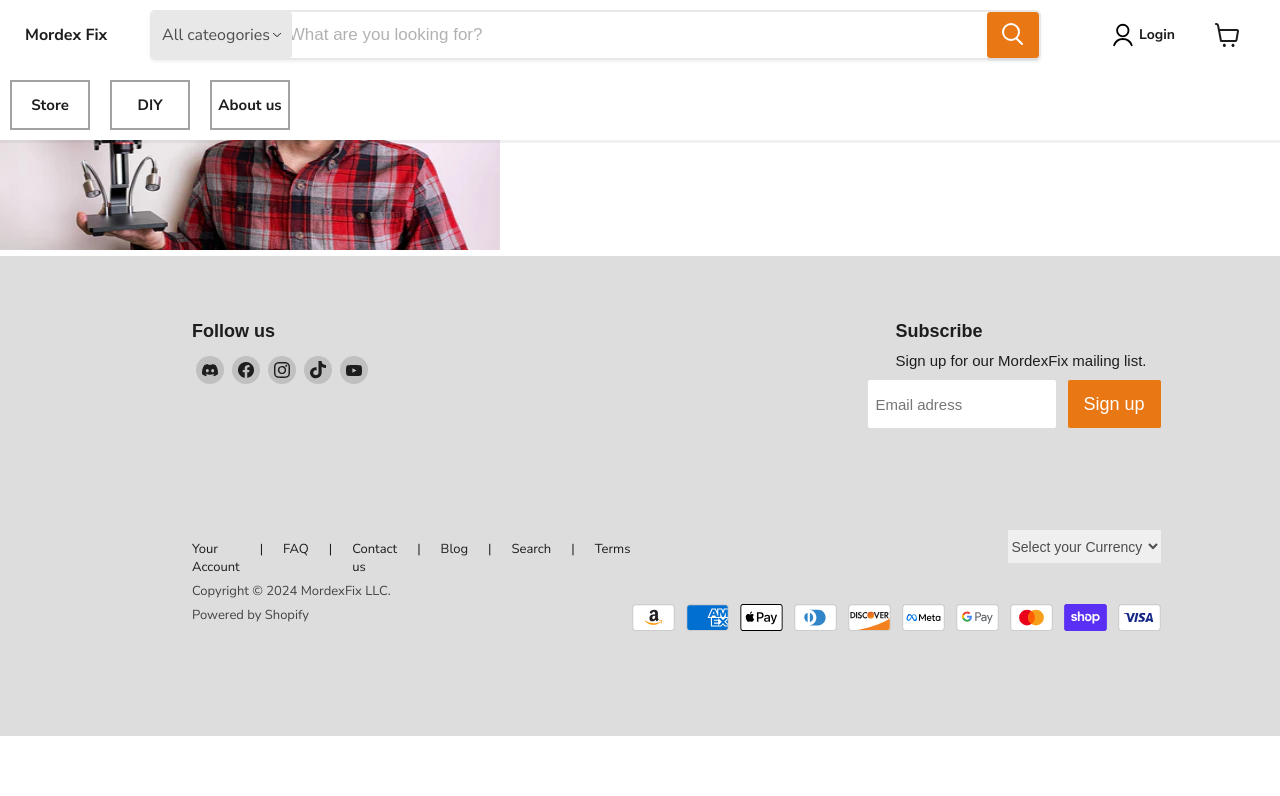
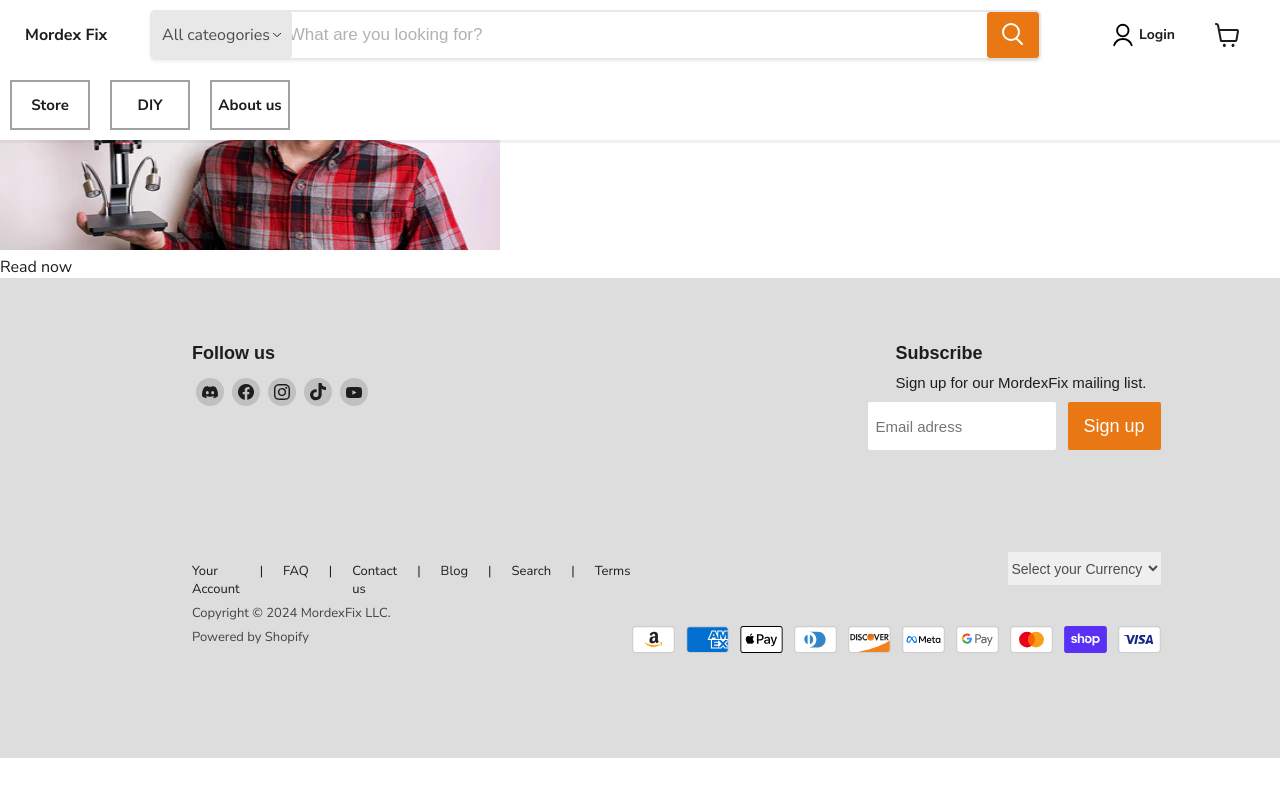
Before and after one commit to MauricioStrang/mordexfix-ecommerce, a Next.js app: page /blog in a window 1280 px wide. Shown: the top 796 px of the page. Built offline with nearby package versions, Linux system fonts and the light colour scheme.

Commit message:
blog card

```diff
--- a/src/components/blogCard/blogCard.jsx
+++ b/src/components/blogCard/blogCard.jsx
@@ -6,6 +6,10 @@ const BlogCard = ({blogImage})=>{
     return(
         <div className={styles.container}>
             <Image src={blogImage} width="500" height="250"/>
+            <div className={styles.date}></div>
+            <div className={styles.title}></div>
+            <div className={styles.text}></div>
+            <div className={styles.link}>Read now</div>
         </div>
     )
 };
```
